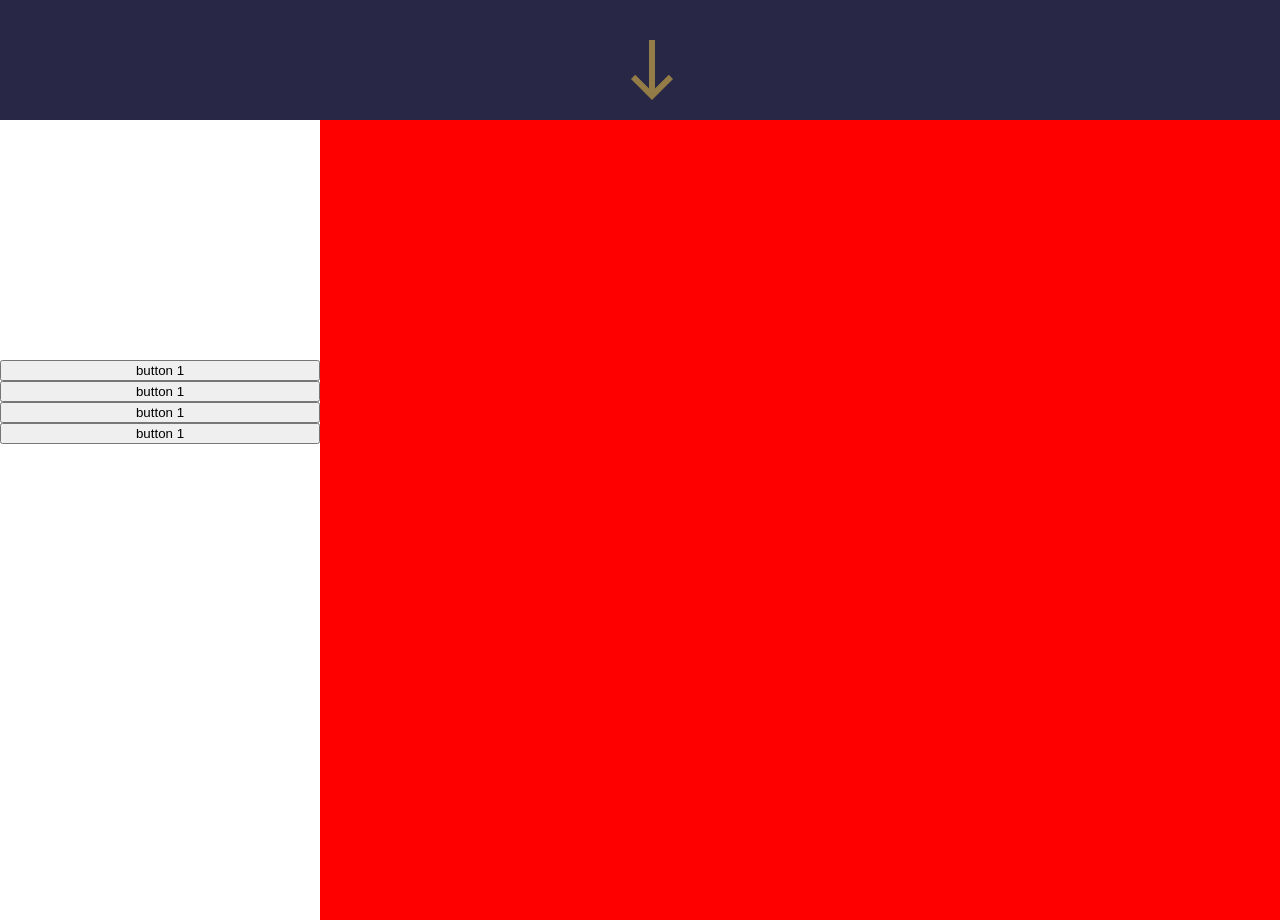
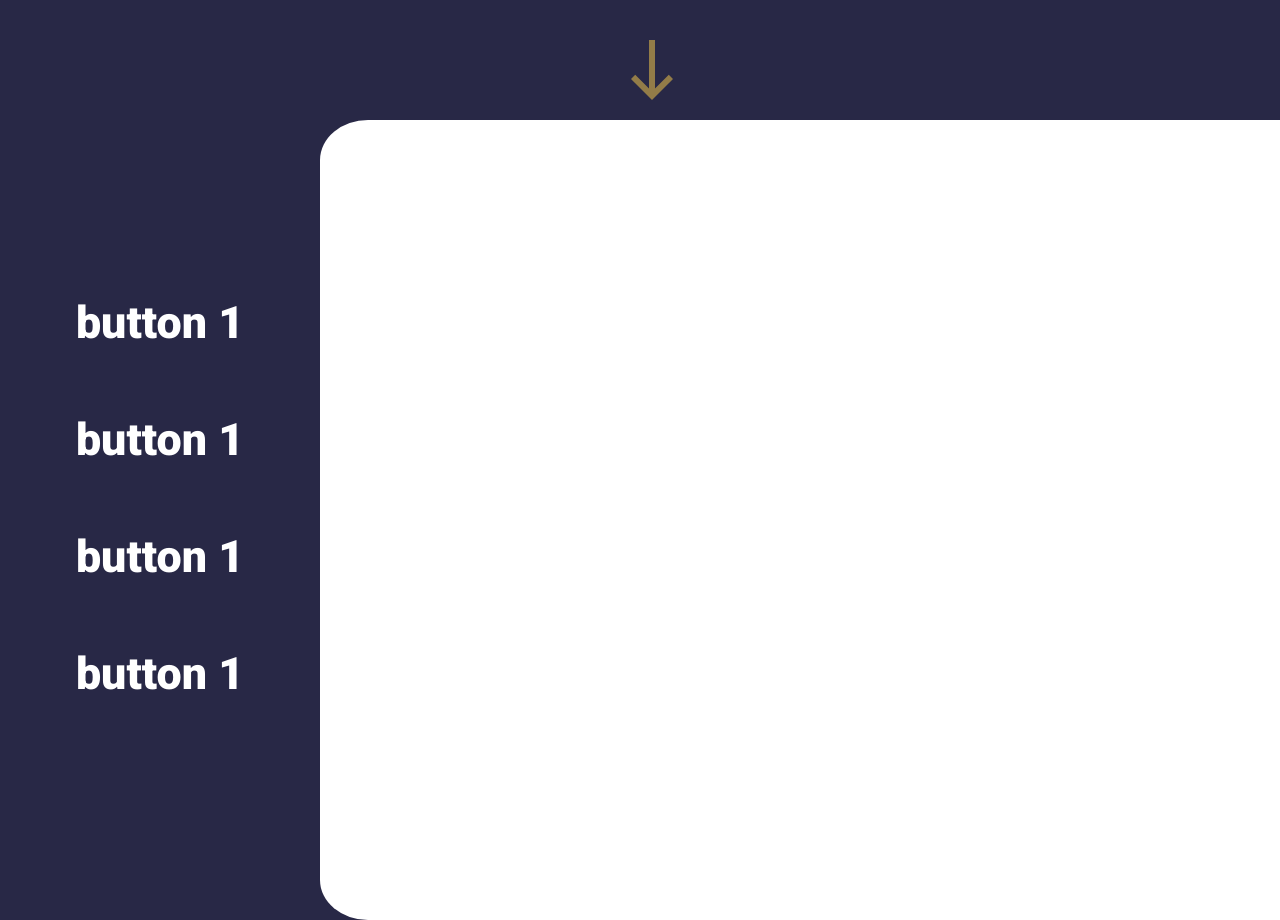
Before and after one commit to khvedela/khvedelidze.github.io, a plain HTML site: page index.html in a window 1280 px wide. Shown: the part 680-1600 px from the top of the page. Drawn offline with nearby package versions, Linux system fonts and the light colour scheme.

Commit message:
fixing second page

```diff
--- a/index.html
+++ b/index.html
@@ -52,13 +52,15 @@
         <main>
             <div class="section1">
                 <div class="buttons">
-                    <button>button 1</button>
-                    <button>button 1</button>
-                    <button>button 1</button>
-                    <button>button 1</button>
+                    <button class="one" id="buttonOne" onclick="chngTxt1()">button 1</button>
+                    <button class="two" id="buttonTwo" onclick="chngTxt2()">button 1</button>
+                    <button class="three" id="buttonThree" onclick="chngTxt3()">button 1</button>
+                    <button class="four" id="buttonFour" onclick="chngTxt4()">button 1</button>
                 </div>
             </div>
-            <div class="section2"></div>
+            <div class="section2">
+                <p id="text"></p>
+            </div>
         </main>
     </section>
 
@@ -70,7 +72,7 @@
     <div class="spinnder-wrapper">
         <div class="spinner"></div>
     </div>
-<!-- <script src="scripts/chngTxt.js"></script> -->
+<script src="scripts/chngTxt.js"></script>
 <script src="scripts/navbar.js"></script>
 <script src="scripts/loading.js"></script>
 <script src="scripts/smoothScroll.js"></script>
--- a/scripts/chngTxt.js
+++ b/scripts/chngTxt.js
@@ -5,26 +5,28 @@ let buttonTwo = document.getElementById("two");
 let buttonThree = document.getElementById("three");
 let buttonFour = document.getElementById("four");
 
+function chngTxt1() {
+    buttonOne.classList.add("otherclass");
 
-if (buttonOne.onclick == true) {
-    console.log('hi')
-}
-
-
-function chngTxt1() {
     text.innerHTML = "ამ პერიოდის ნაწარმოებებში გამოყენებულია ტრადიციული მუსიკალური ფორმები (concerto grosso, ფუგა და სიმფონია) და ეყრდნობა ადრინდელ სტილებს, განსაკუთრებით, XVIII საუკუნიდან. 1950-იან წლებში დაიწყო სერიული პროცედურების გამოყენება. მისი კომპოზიციები ამ პერიოდიდან, ადრინდელი ნიმუშების მსგავსად, ხასიათდება რიტმული ენერგიით, ხანგრძლივი მელოდიური მასალა აგებულია მცირე, ორ ან სამ ნოტიანი უჯრედისგან, ხოლო ნაწარმოებების ფორმა და ინსტრუმენტული არანჟირება ნათელი და გასაგებია."
 }
 
 
 function chngTxt2() {
+    buttonTwo.onclick.classList.add("otherclass");
+
     text.innerHTML = "სტრავინსკის საკომპოზიტორო კარიერა გამოირჩევა სტილისტური მრავალფეროვნებით. მან საერთაშორისო აღიარება პირველად მოიპოვა სამი ბალეტით, რომელიც იმპრესარიო სერგეი დიაგილევმა შეუკვეთა და პირველად შესრულდა პარიზში დიაგილევის „რუსული ბალეტის“ (Ballets Russes) მიერ: „ფასკუნჯი“ (L'Oiseau de feu, 1910), „პეტრუშკა“ (1911) და „კურთხეული გაზაფხული“ (Le Sacre du printemps, 1913). ამ უკანასკნელმა გარდაქმნა მომდევნო თაობის კომპოზიტორთა წარმოდგენა რიტმულ სტრუქტურებზე და მეტწილად,"
 }
 
 function chngTxt3() {
+    buttonThree.classList.add("otherclass");
+
     text.innerHTML = "სტრავინსკი დაიბადა 1882 წლის 17 ივნისს, ორანიენბაუმში, ახლანდელ ლომონოსოვის რაიონში, რუსეთის იმპერიის დედაქალაქის, სანქტ-პეტერბურგის გარეუბანში[18] და აღიზარდა სანქტ-პეტერბურგში.[19] მისი მშობლები იყვნენ ფიოდორ სტრავინსკი (1843–1902), ცნობილი ბანი კიევის ოპერასა და სანქტ-პეტერბურგის მარინის თეატრში და ანა (დაბ. ხოლოდოვსკი, 1854–1939), წარმოშობით კიევიდან, ერთ-ერთი კიევის ქონების სამინისტროს მაღალჩინოსნის ოთხი ქალიშვილიდან. ფიოდორი იყო „პოლონელი"
 }
 
 
 function chngTxt4() {
+    buttonFour.classList.add("otherclass");
+
     text.innerHTML = "ასევე, მოამზადა ალექსანდრე გლაზუნოვის სიმებიანი კვარტეტის საფორტეპიანო ტრანსკრიპცია. გადმოცემით, გლაზუნოვს სტრავინსკი არამუსიკალურად მიაჩნდა და მის შესაძლებლობებზე დაბალი წარმოდგენისა იყო.[23]"
 }
--- a/styles/style.scss
+++ b/styles/style.scss
@@ -5,6 +5,8 @@ $white: #d8ebe4;
 
 //font Roboto 900
 @import url('https://fonts.googleapis.com/css2?family=Roboto:wght@900&display=swap');
+$font: 'Roboto', sans-serif;
+
 
 body {
     padding: 0;
@@ -216,20 +218,46 @@ header {
 
         .section1 {
             height: 100vh;
-            background-color: white;
 
             .buttons {
                 display: flex;
                 flex-direction: column;
-                margin-top: 75%;
-                padding: 0;
-                border: 0;
+                margin-top: 50%;
+
+                button {
+                    padding: 0;
+                    border: 0;
+                    background-color: $Darkblue;
+                    color: white;
+                    border: 1rem solid $Darkblue;
+                    font-family: $font;
+                    font-size: 2.8rem;
+                    cursor: pointer;
+                    transition: all .3s cubic-bezier(0.47, 0, 0.745, 0.715);
+                }
+
+                button:not(:first-child) {
+                    margin-top: 10%;
+                }
+
+                button:hover {
+                    transform: scale(1.05);
+                    filter: drop-shadow(0 0 0.75rem #080629);                }
             }
         }
 
         .section2 {
             height: 100vh;
-            background-color: red;
+            background-color: white;
+            border-radius: 5% 0 0 5%;
+
+            p {
+                font-size: 2em;
+                text-align: justify;
+                padding: 10%;
+                text-align: center;
+                // vertical-align: middle;
+            }
         }
     }
 }
```
Also changed, not shown: styles/style.css, 1 other file.
